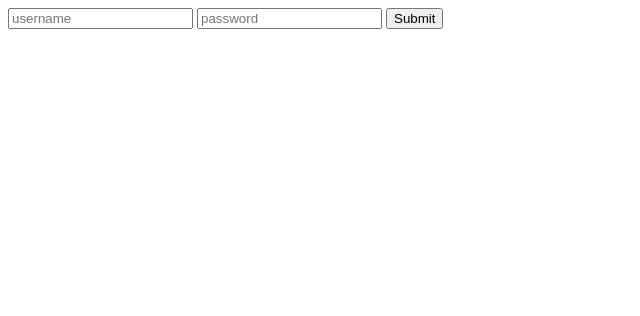
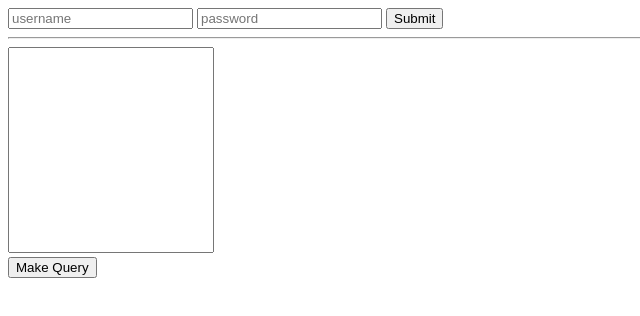
Before and after one commit to ethanszeto/club-room-booking, a website: page public/html/index.html in a window 1280 px wide. Shown: the whole page, without its empty margins (0-640 px from the left). Drawn offline with Linux system fonts and the light colour scheme.

Commit message:
adding dev SQL box

```diff
--- a/api/routes/public_router.js
+++ b/api/routes/public_router.js
@@ -21,4 +21,6 @@ router.route("/public/css/:style.css").get((req, res) => {
 
 router.route("/connect").post(ConnectionController.connect);
 
+router.route("/request").post();
+
 export default router;
--- /dev/null
+++ b/public/css/dev.css
@@ -0,0 +1,4 @@
+.dev {
+  /* change to hidden when in prod */
+  display: block;
+}
--- /dev/null
+++ b/public/css/index.css
@@ -0,0 +1,8 @@
+.input-area {
+  resize: none;
+}
+
+#sql-query {
+  height: 200px;
+  width: 200px;
+}
--- a/public/html/index.html
+++ b/public/html/index.html
@@ -5,11 +5,20 @@
     <meta name="viewport" content="width=device-width, initial-scale=1.0" />
     <script defer src="/public/js/connect.js"></script>
     <script defer src="/public/js/api.js"></script>
+    <script defer src="/public/js/dev.js"></script>
+    <link href="/public/css/dev.css" rel="stylesheet" type="text/css" />
+    <link href="/public/css/index.css" rel="stylesheet" type="text/css" />
     <title>Document</title>
   </head>
   <body>
     <input id="input-username" type="text" placeholder="username" />
     <input id="input-password" type="password" placeholder="password" />
     <button id="connect-button">Submit</button>
+    <hr />
+    <div class="dev">
+      <textarea id="sql-query" class="input-area"></textarea>
+      <br />
+      <button id="query-button">Make Query</button>
+    </div>
   </body>
 </html>
--- /dev/null
+++ b/public/js/dev.js
@@ -0,0 +1,4 @@
+document.getElementById("query-button").addEventListener("click", () => {
+  let sql = document.getElementById("sql-query").value.replace(/\n/g, " ");
+  request("post", { query: sql }, "/request");
+});
```
